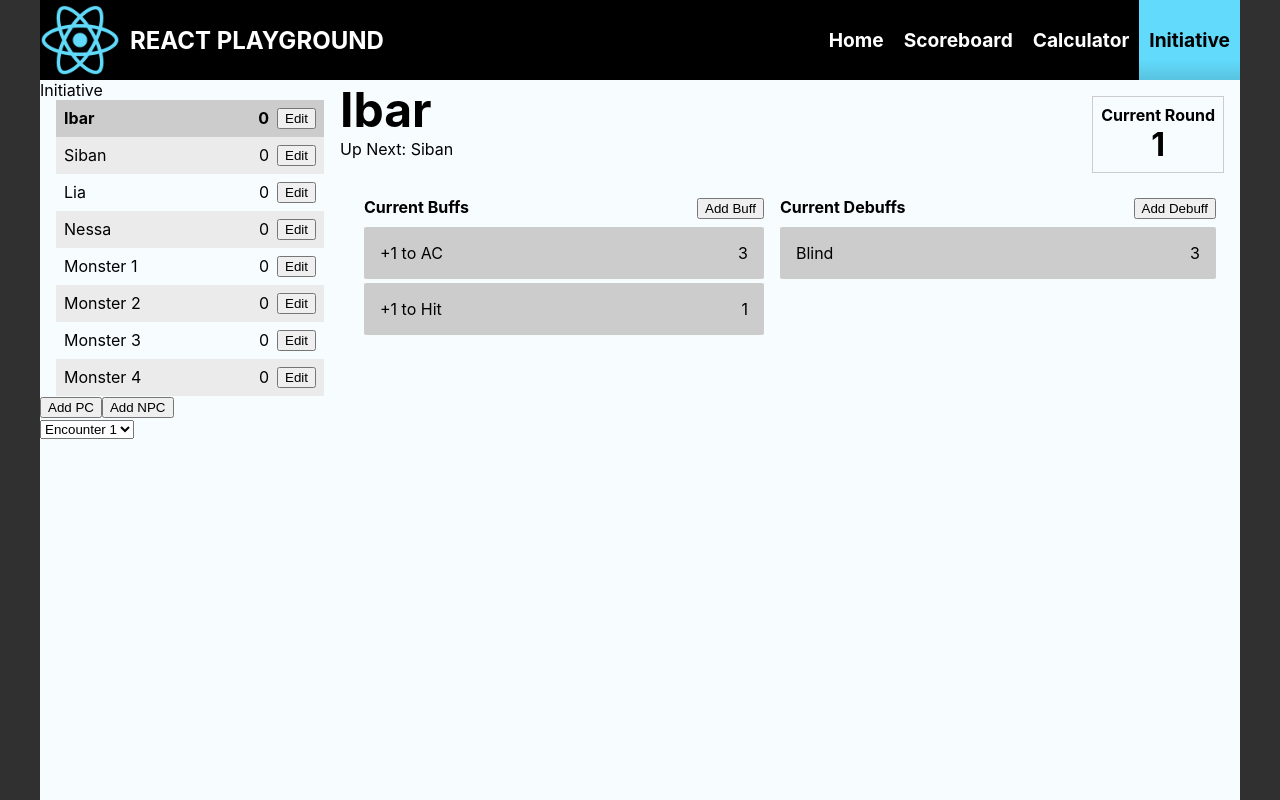
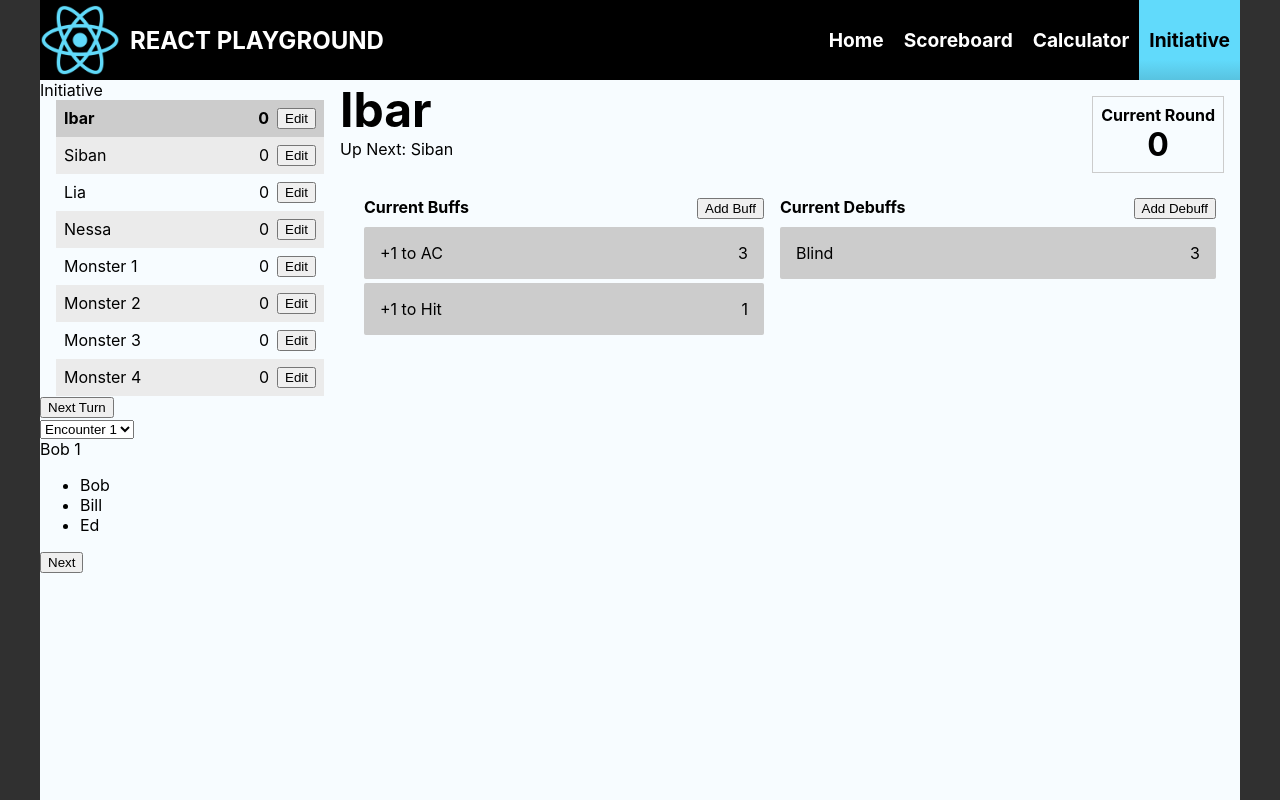
Before and after one commit to kevin-mcdaniel/React-Training-2022, a React (Create React App) app: page /initiative in a window 1280 px wide. Built offline with nearby package versions, Linux system fonts and the light colour scheme.

Commit message:
added round advance functionality

```diff
--- a/src/initiative/InitiativeApp.js
+++ b/src/initiative/InitiativeApp.js
@@ -109,11 +109,10 @@ const mobData = [
 
 
 const InitiativeApp = () =>{
-
-
-
 const [combatants, setCombatants ] = useState(partyData.concat(mobData));
 const [currentRound, setCurrentRound] = useState(0);
+const [playerIndex, setPlayerIndex] = useState(1);
+const [currentPlayer, setCurrentPlayer] = useState({...combatants[0], nextPlayer:combatants[1].playerName});
 const [playerData, setPlayerData] = useState({
     playerName: "Ibar",
     id:0,
@@ -142,10 +141,29 @@ const [playerData, setPlayerData] = useState({
     nextPlayer:"Siban"
 });
 
-const getPlayerData = (index, plusone) => {
-    let player = combatants[index];
-    player.nextPlayer = combatants[plusone].playerName;
-    return player;
+
+
+const getNextPlayer = () => {
+    let nextPlayerIndex = playerIndex + 1 < combatants.length - 1 ? playerIndex + 1 : 0;
+    setCurrentPlayer({...combatants[playerIndex], nextPlayer: combatants[nextPlayerIndex].playerName});
+}
+
+const decrementStatusEffect = () =>{
+    combatants[playerIndex].buffs.forEach((statusEffect, i) => {
+        if(statusEffect.remaining - 1 === 0){
+            combatants[playerIndex].buffs.splice(i, 1);
+        } else {
+            statusEffect.remaining -= 1;
+        }
+    });
+
+    combatants[playerIndex].debuffs.forEach((statusEffect, i) => {
+        if(statusEffect.remaining - 1 === 0){
+            combatants[playerIndex].debuffs.splice(i, 1);
+        } else {
+            statusEffect.remaining -= 1;
+        }
+    });
 }
 
 
@@ -164,15 +182,29 @@ const addCombatants = newCombatants =>{
 
 
 const advanceRound = currentIndex =>{
-    setCurrentRound(currentRound + 1);
+    decrementStatusEffect();
+
+    if (playerIndex < combatants.length - 1){
+        setPlayerIndex(playerIndex + 1);
+
+    } else {
+        setPlayerIndex(0)
+    }
+
+    getNextPlayer();
+
+
+    if(playerIndex === 0){
+        setCurrentRound(currentRound + 1)
+    }
 
 }
 
     return(
        <div className="initiativeApp">
-            <InitiativePanel combatants={combatants} methods={{addCombatants,updateInitiative}} currentPlayer={playerData}  />
+            <InitiativePanel combatants={combatants} methods={{addCombatants,updateInitiative,advanceRound}} currentPlayer={currentPlayer}  />
 
-            <CurrentPlayer playerData={playerData} />
+            <CurrentPlayer playerData={currentPlayer} currentRound={currentRound} />
 
         </div>
 
--- a/src/initiative/components/Combatants.js
+++ b/src/initiative/components/Combatants.js
@@ -1,10 +1,45 @@
-import React from "react";
-import { useState } from "react/cjs/react.development";
+import React, { useState } from "react";
+
+
 
 const Combatants = () =>{
-    <div>
 
-    </div>
+    const [mylist, setMyList] = useState([{name:"Bob", id:1},{name:"Bill", id:2},{name:"Ed", id:3} ]);
+    const [currentIndex, setCurrentIndex] = useState(0);
+    const [currentPlayer, setCurentPlayer] = useState(mylist[0]);
+
+
+    const getNextUser = () => {
+
+        if (currentIndex < mylist.length - 1){
+            console.log("We're Fine Here");
+            setCurrentIndex(currentIndex + 1);
+
+        } else {
+            setCurrentIndex(0)
+        }
+
+        setCurentPlayer(mylist[currentIndex]);
+        console.log(mylist[currentIndex]);
+        console.log(` ${currentIndex}`);
+    }
+
+    return(
+        <div>
+            <div>{currentPlayer.name} {currentPlayer.id}</div>
+            <ul>
+                {
+                    mylist.map( (play) =>{
+                        return(
+                            <li key={play.id} className={play.id === currentPlayer.id ? "active" : "" }>{play.name}</li>
+                        )
+
+                    })
+                }
+            </ul>
+            <button onClick={getNextUser}>Next</button>
+        </div>
+    )
 }
 
 export default Combatants;
--- a/src/initiative/components/CurrentPlayer.js
+++ b/src/initiative/components/CurrentPlayer.js
@@ -3,11 +3,11 @@ import CurrentPlayerHeader from "./CurrentPlayerHeader";
 import StatusEffect from "./StatusEffect";
 import './css/currentPlayer.css';
 
-const CurrentPlayer = ({playerData}) => {
+const CurrentPlayer = ({playerData, currentRound}) => {
     //{playerName, id, initRoll, initBonus, statValue, buffs, debuffs}
     return(
         <div className="currentPlayer">
-            <CurrentPlayerHeader playerName={playerData.playerName} nextPlayer={playerData.nextPlayer}   />
+            <CurrentPlayerHeader playerName={playerData.playerName} nextPlayer={playerData.nextPlayer} currentRound={currentRound}   />
 
             <div className="statusEffects">
 
--- a/src/initiative/components/CurrentPlayerHeader.js
+++ b/src/initiative/components/CurrentPlayerHeader.js
@@ -3,12 +3,12 @@ import RoundPanel from "./RoundPanel";
 import PlayerName from "./PlayerName";
 import './css/currentPlayerHeader.css';
 
-const CurrentPlayerHeader = ({playerName, nextPlayer}) => {
+const CurrentPlayerHeader = ({playerName, nextPlayer, currentRound}) => {
     return(
         <div className="playerHeader">
             <PlayerName playerName={playerName} nextPlayer={nextPlayer} />
 
-            <RoundPanel currentRound="1" />
+            <RoundPanel currentRound={currentRound} />
 
         </div>
     )
--- a/src/initiative/components/InitiativePanel.js
+++ b/src/initiative/components/InitiativePanel.js
@@ -1,6 +1,7 @@
 import React from "react";
 import EncounterSelector from "./EncounterSelector";
 import "./css/initiativePanel.css";
+import Combatants from "./Combatants";
 
 
 
@@ -31,9 +32,10 @@ const InitiativePanel = ({combatants, methods, currentPlayer}) => {
                 }
             </ul>
                 <div>
-                    <button>Add PC</button><button>Add NPC</button>
+                    <button onClick={methods.advanceRound}>Next Turn</button>
                 </div>
                 <EncounterSelector  addCombatants={methods.addCombatants} />
+                <Combatants />
             </div>
     )
 }
--- a/src/initiative/components/StatusEffect.js
+++ b/src/initiative/components/StatusEffect.js
@@ -14,11 +14,11 @@ return(
             </div>
             <ul className="statusList">
                 {
-                    statusList.map(({statusEffect, duration},i)=>{
+                    statusList.map(({statusEffect, remaining},i)=>{
                         return(
                             <li key={i}>
                                 <div>{statusEffect}</div>
-                                <div>{duration}</div>
+                                <div>{remaining}</div>
                             </li>
                         )
                     })
```
